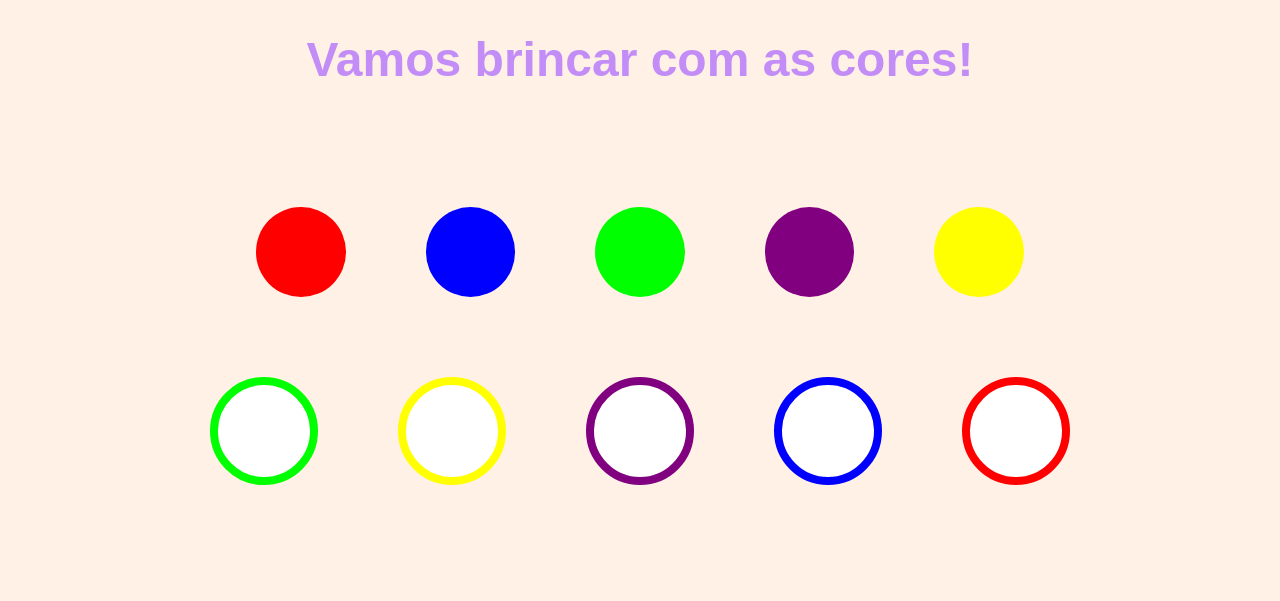
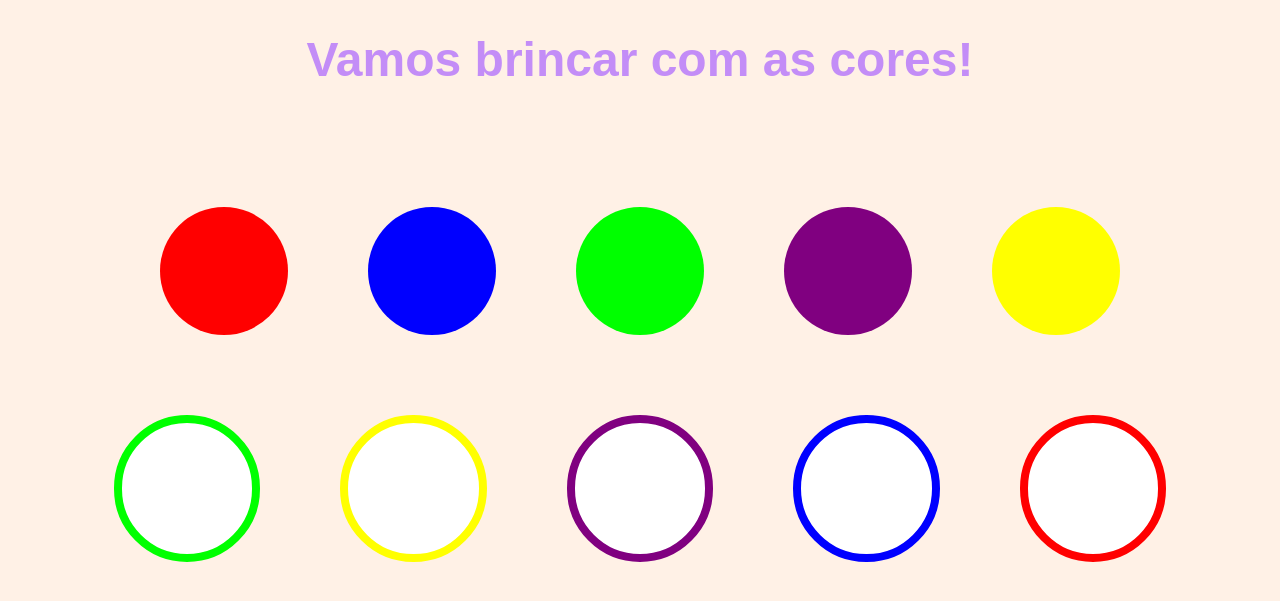
Before and after one commit to caiomatenorio/programando-o-futuro-final, a Flask app: template app/templates/colorGame.html in a window 1280 px wide. Shown: the part 80-681 px from the top of the page. Run offline with Flask 3, Linux system fonts and the light colour scheme; the template is opened without the code that fills it, so the values that code supplies are empty.

Commit message:
feat: increase size of game circles and targets for better visibility

```diff
--- a/app/static/css/colorGame.css
+++ b/app/static/css/colorGame.css
@@ -46,8 +46,8 @@ header a {
 }
 
 .circle {
-  width: 7vw;
-  height: 7vw;
+  width: 10vw;
+  height: 10vw;
   border-radius: 50%;
   cursor: grab;
 }
@@ -69,8 +69,8 @@ header a {
 }
 
 .target {
-  width: 7.2vw;
-  height: 7.2vw;
+  width: 10.2vw;
+  height: 10.2vw;
   border-radius: 50%;
   background-color: white;
   border: 8px solid;
@@ -96,8 +96,8 @@ header a {
 }
 
 .placed {
-  width: 7.2vw;
-  height: 7.2vw;
+  width: 10.2vw;
+  height: 10.2vw;
   cursor: default;
   border-radius: 50%;
 }
```
